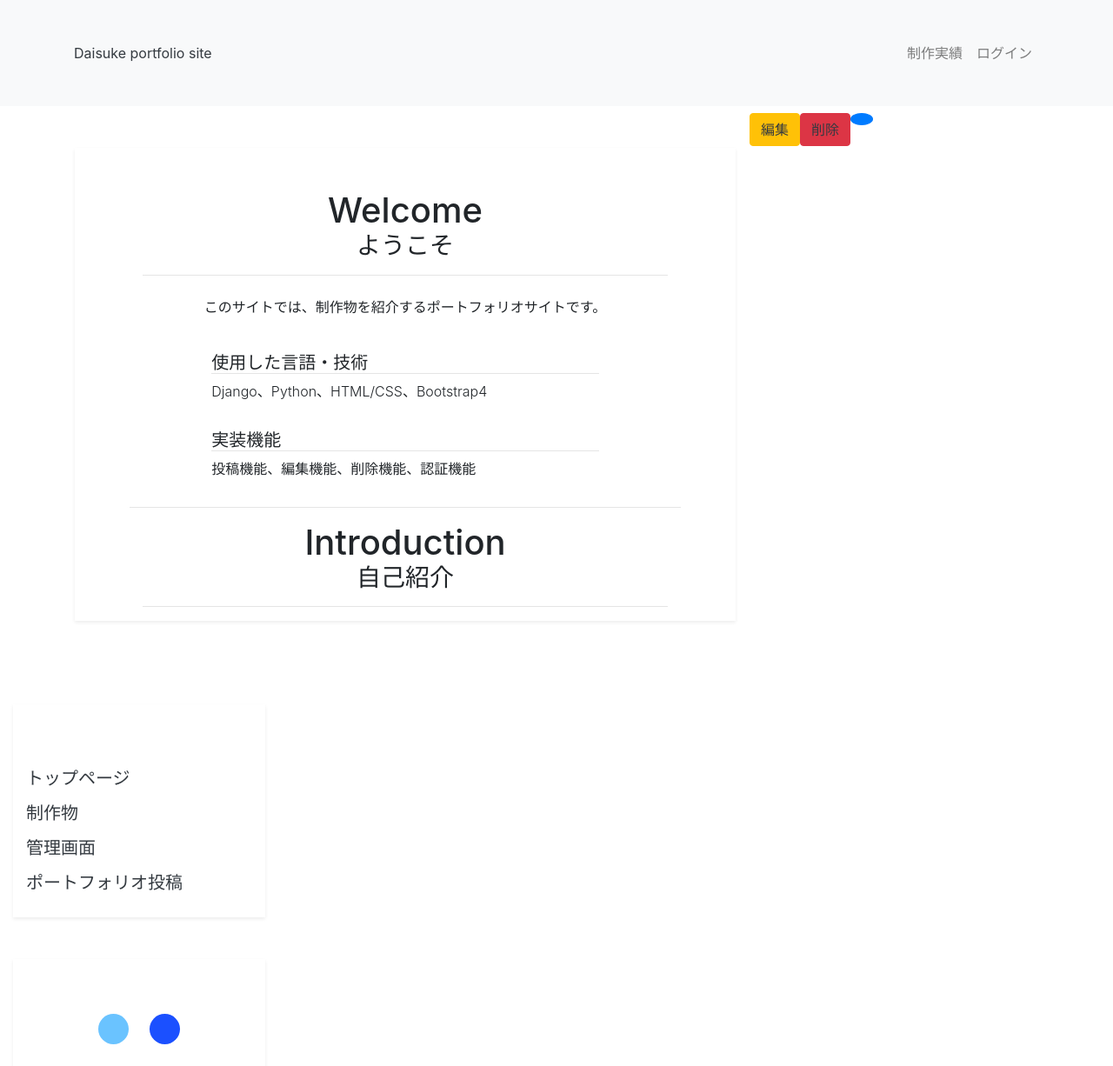
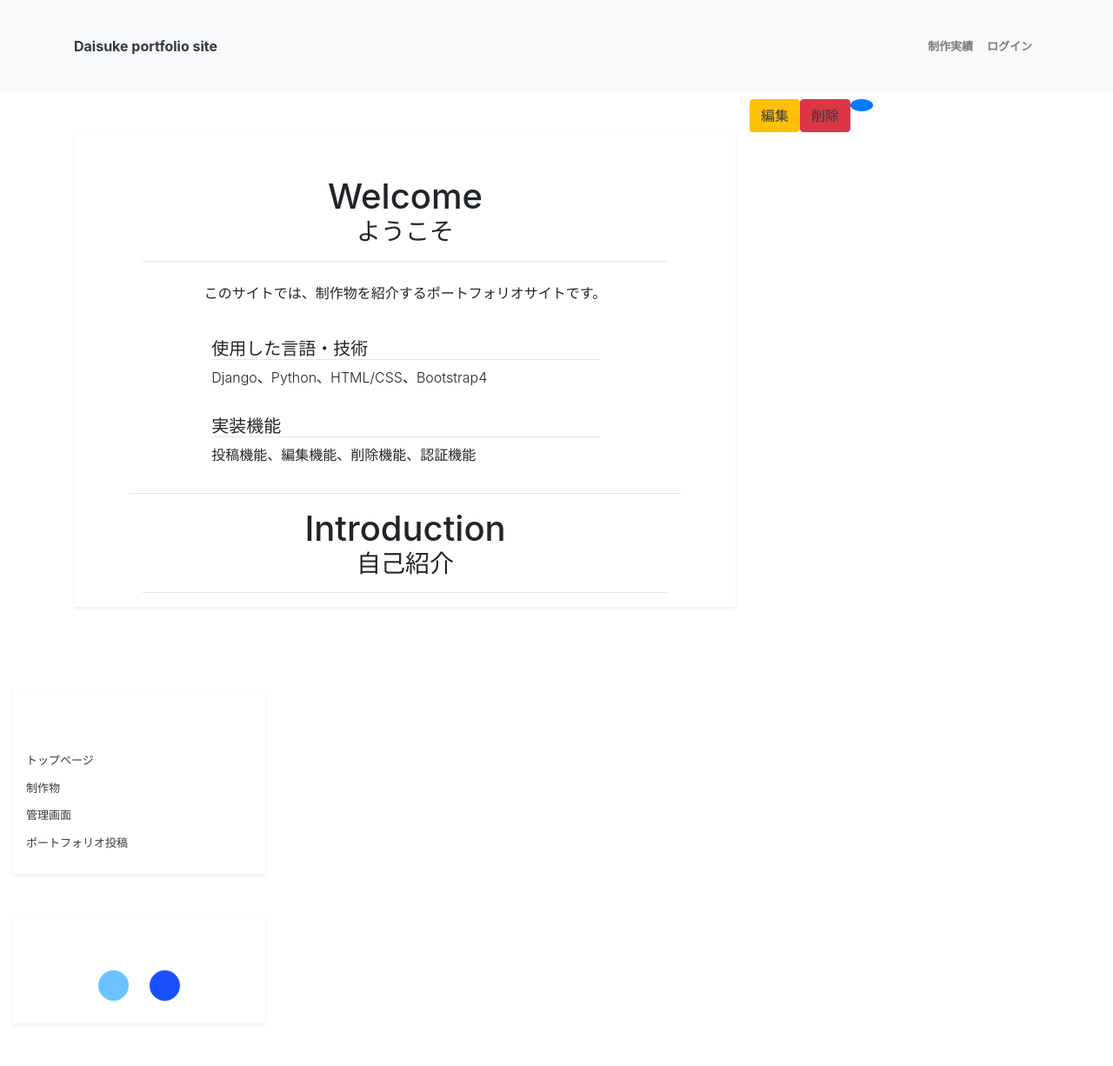
Before and after one commit to dai-gi/django-portfoliosite, a Django app: page / in a window 1280 px wide. Shown: the top 1226 px of the page at 87% size. Run offline with Django 3.2, Linux system fonts and the light colour scheme.

Commit message:
navbarのデザインを変更

```diff
--- a/app/static/css/style.css
+++ b/app/static/css/style.css
@@ -18,7 +18,11 @@ main {
 /* ------- header ------- */
 
 .navbar {
-  line-height: 90px;
+  line-height: 74px;
+}
+
+.nav-link {
+  font-size: 13px;
 }
 
 /* ------- footer ------- */
--- a/app/templates/app/base.html
+++ b/app/templates/app/base.html
@@ -18,12 +18,12 @@
   <header>
     <nav class="navbar navbar-expand-lg navbar-light bg-light">
       <div class="container">
-        <a class="text-dark" href="/">Daisuke portfolio site</a>
+        <a class="text-dark mr-auto font-weight-bold" href="/">Daisuke portfolio site</a>
         <button type="button" class="navbar-toggler" data-toggle="collapse" data-target="#Navber" aria-controls="Navber" aria-expanded="false" aria-label="ナビゲーションバー">
           <span class="navbar-toggler-icon"></span>
         </button>
         <div class="collapse navbar-collapse d-flex justify-content-end" id="Navber">
-          <ul class="navbar-nav align-self-end">
+          <ul class="navbar-nav align-self-end font-weight-bold">
             <li class="nav-item">
               <a class="nav-link" href="#">制作実績</a>
             </li>
```
